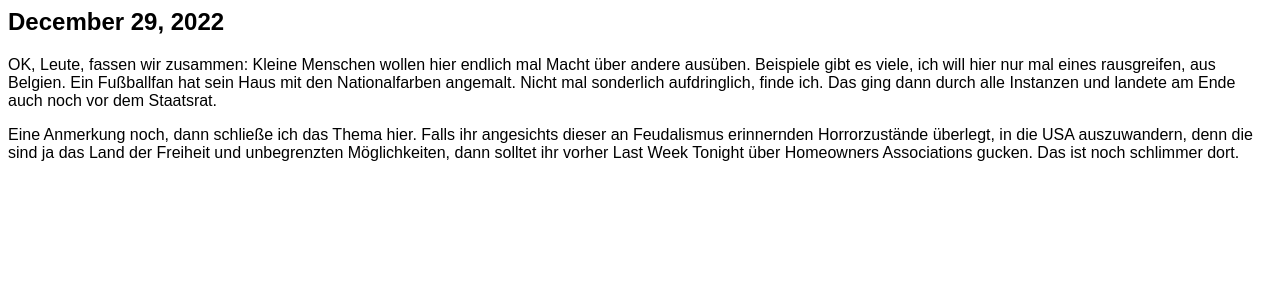
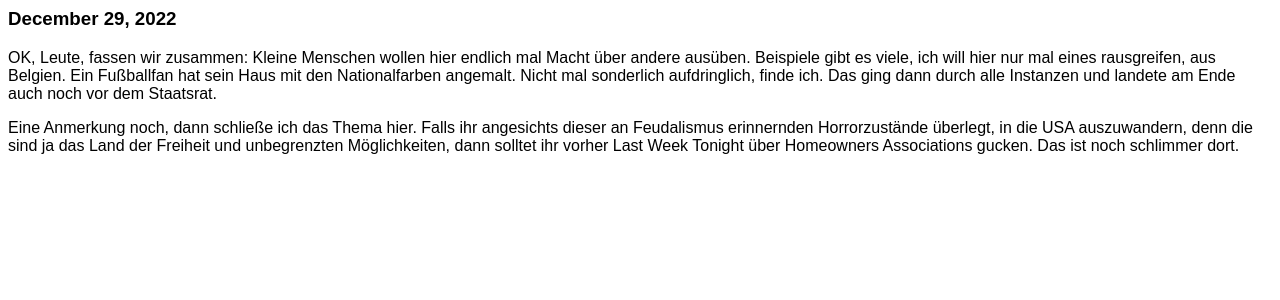
Before and after one commit to dmkgll/dmkgll, a Jekyll site: the page built from index.html, in a window 1280 px wide. Shown: the top 300 px of the page. Built offline with Jekyll 4.4.1, drawn with Linux system fonts in a browser that asks for light colours; the list of posts is cut into pages by our own code.

Commit message:
Update index.html

```diff
--- a/index.html
+++ b/index.html
@@ -15,7 +15,7 @@
 
 
 
-    <h2 class="post-date">{{ post.date | date: '%B %d, %Y' }}</h2>
+    <h3 class="post-date">{{ post.date | date: '%B %d, %Y' }}</h3>
 
   {{ post.content }}
 
```
